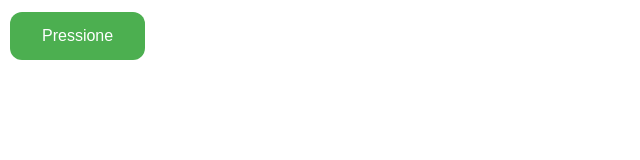
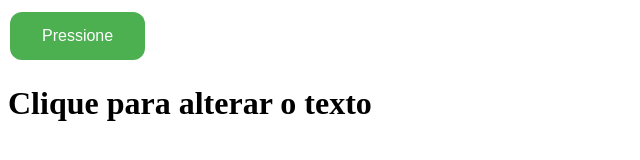
Before and after one commit to getwlad/proj, a plain HTML site: page index.html in a window 1280 px wide. Shown: the whole page, without its empty margins (0-640 px from the left). Drawn offline with Linux system fonts and the light colour scheme.

Commit message:
feat: evento para aparecer prompt

```diff
--- a/index.html
+++ b/index.html
@@ -8,6 +8,7 @@
   </head>
   <body>
     <button class="novo-botao" onclick="exibirAlerta(event)">Pressione</button>
+    <h1 id="titulo" onclick="alterarTexto()">Clique para alterar o texto</h1>
   </body>
 
   <script src="script.js"></script>
--- a/script.js
+++ b/script.js
@@ -1,3 +1,9 @@
 const exibirAlerta = (event) => {
   alert(`Você clicou! coordenadas: X: ${event.clientX}, Y: ${event.clientY}`);
 };
+
+const alterarTexto = () => {
+  const titulo = document.getElementById("titulo");
+  const texto = prompt("Digite o seu texto");
+  titulo.innerText = texto;
+};
```
